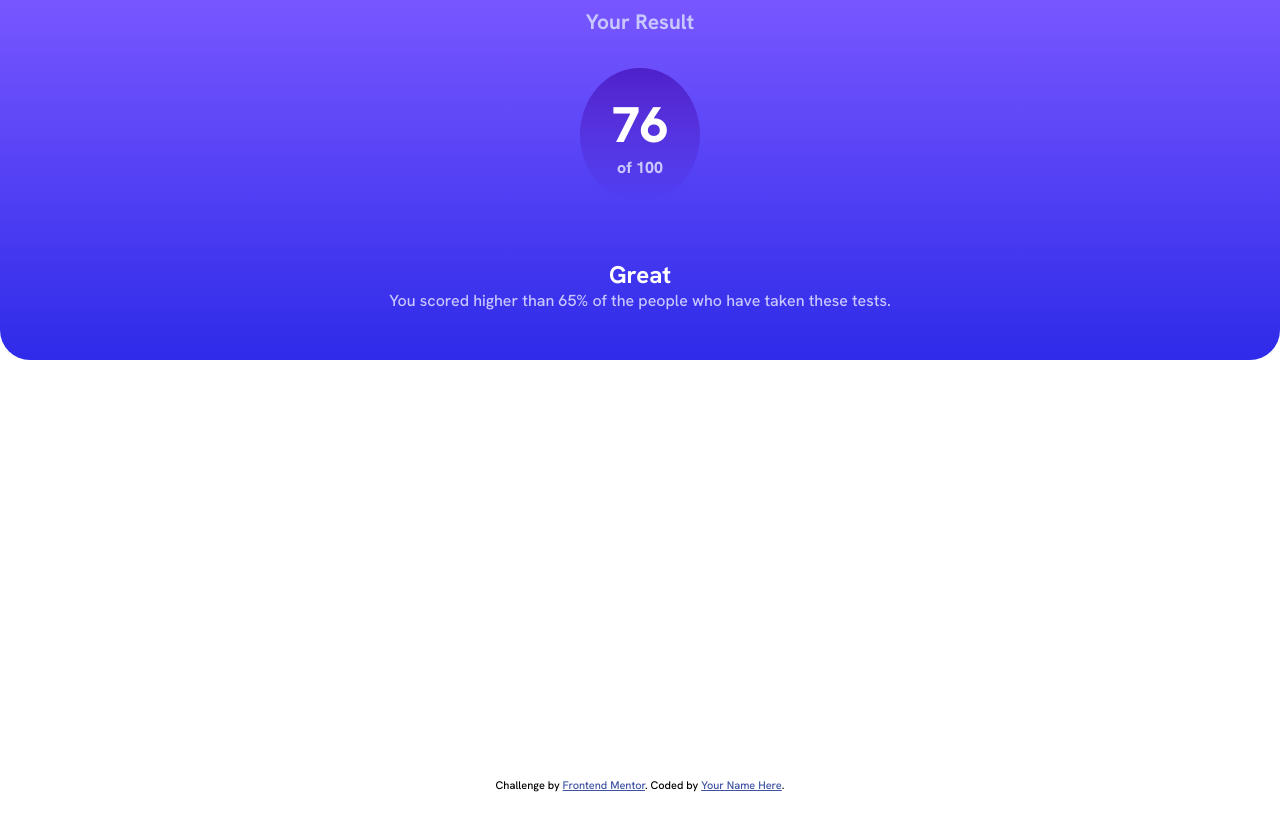
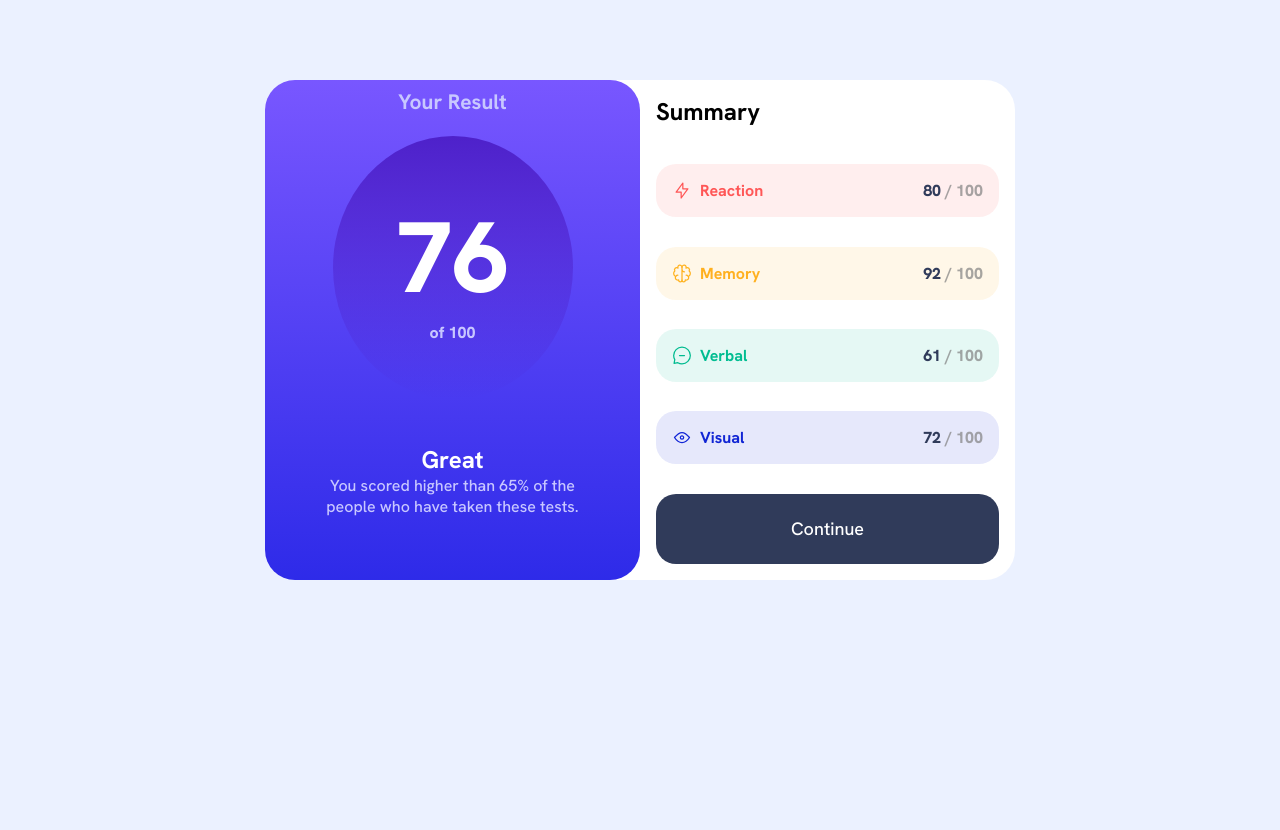
Before and after one commit to Dachi90/results-summary-component-main, a plain HTML site: page index.html in a window 1280 px wide. Drawn offline with Linux system fonts and the light colour scheme.

Commit message:
creo que acabé

```diff
--- a/index.html
+++ b/index.html
@@ -29,8 +29,33 @@
           <p>You scored higher than 65% of the people who have taken these tests.</p>
         </article>
       </section>
-      <section class="down"></section>
-    </div>
-		<div class="attribution">Challenge by <a href="https://www.frontendmentor.io?ref=challenge" target="_blank">Frontend Mentor</a>. Coded by <a href="#">Your Name Here</a>.</div>
+      <section class="down">
+        <h2>Summary</h2>
+        <div>
+
+          <article class="reaction">
+            <img src="./assets/images/icon-reaction.svg" alt="">
+            <p>Reaction</p>
+            <p class="score">80 <span>/ 100</span></p>
+          </article>
+          <article class="memory">
+            <img src="./assets/images/icon-memory.svg" alt="">
+            <p>Memory</p>
+            <p class="score">92 <span>/ 100</span></p>
+          </article>
+          <article class="verbal">
+            <img src="./assets/images/icon-verbal.svg" alt="">
+            <p>Verbal</p>
+            <p class="score">61 <span>/ 100</span></p>
+          </article>
+          <article class="visual">
+            <img src="./assets/images/icon-visual.svg" alt="">
+            <p>Visual</p>
+            <p class="score">72 <span>/ 100</span></p>
+          </article>
+        </div>
+        <button class="button">Continue</button>
+      </section>
+
 	</body>
 </html>
--- a/style.css
+++ b/style.css
@@ -30,9 +30,9 @@
 .wrapper {
 	min-height: 100vh;
 	display: grid;
-	grid-template-rows: 45% 65%;
+	grid-template-rows: 1.5fr 2fr;
 }
-
+/* Up Section */
 .up {
 	display: grid;
 	grid-template-rows: 10% 55% 35%;
@@ -82,6 +82,62 @@
 	color: var(--light-lavender);
 }
 
+/* Down section */
+
+.down {
+	display: grid;
+	grid-template-rows: 10% 75% 15%;
+	padding: 1rem;
+}
+
+.down div {
+	display: flex;
+	flex-direction: column;
+	justify-content: space-evenly;
+}
+
+.down article {
+	display: flex;
+	padding: 1rem;
+	border-radius: 20px;
+	margin-bottom: 0.5rem;
+	font-weight: 700;
+}
+
+.down article img {
+	margin-right: 0.5rem;
+}
+
+.reaction {
+	color: var(--light-red);
+	background-color: hsla(0, 100%, 67%, 0.1);
+}
+
+.memory {
+	color: var(--orangey-yellow);
+	background-color: hsla(39, 100%, 56%, 0.1);
+}
+
+.verbal {
+	color: var(--green-teal);
+	background-color: hsla(166, 100%, 37%, 0.1);
+}
+
+.visual {
+	color: var(--cobalt-blue);
+	background-color: hsla(234, 85%, 45%, 0.1);
+}
+
+.score {
+	margin-left: auto;
+	color: var(--dark-gray-blue);
+	font-weight: 800;
+}
+
+.score span {
+	color: rgba(128, 128, 128, 0.7);
+}
+
 /* Footer */
 .attribution {
 	position: fixed;
@@ -94,3 +150,45 @@
 .attribution a {
 	color: hsl(228, 45%, 44%);
 }
+
+button {
+	font-size: 18px;
+	color: var(--white);
+	background-color: var(--dark-gray-blue);
+	padding: 0.7rem;
+	border-radius: 20px;
+	border: none;
+}
+
+button:hover {
+	background: linear-gradient(var(--light-slate-blue), var(--light-royal-blue));
+}
+
+@media screen and (min-width: 750px) {
+	body {
+		min-height: 100vh;
+		background-color: var(--pale-blue);
+	}
+
+	.wrapper {
+		background-color: var(--white);
+		margin-top: 5rem;
+		min-height: 0px;
+		height: 500px;
+		width: 750px;
+		margin: auto;
+		grid-template-columns: 1fr 1fr;
+		grid-template-rows: 1fr;
+		margin-top: 5rem;
+		border-radius: 30px;
+	}
+
+	.up {
+		border-radius: 30px;
+	}
+
+	.circle {
+		padding: 3.5rem 4rem;
+		font-size: 100px;
+	}
+}
```
